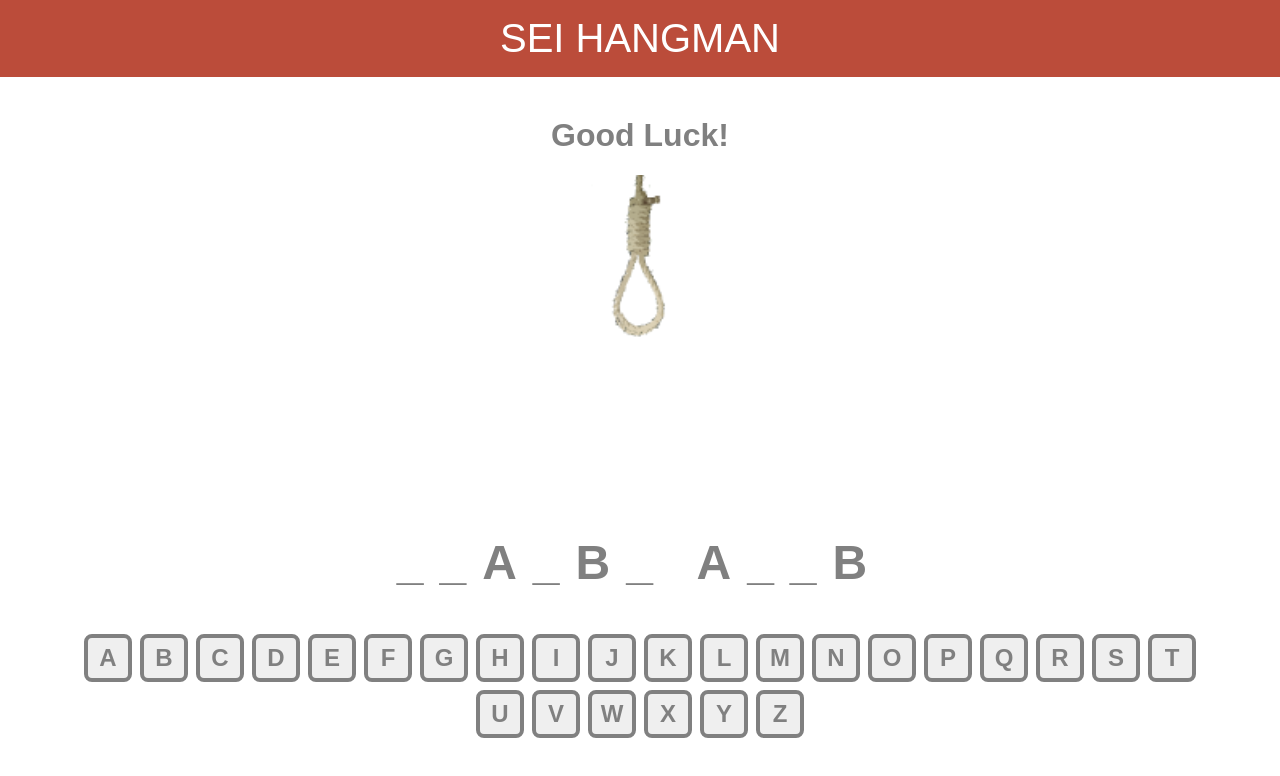
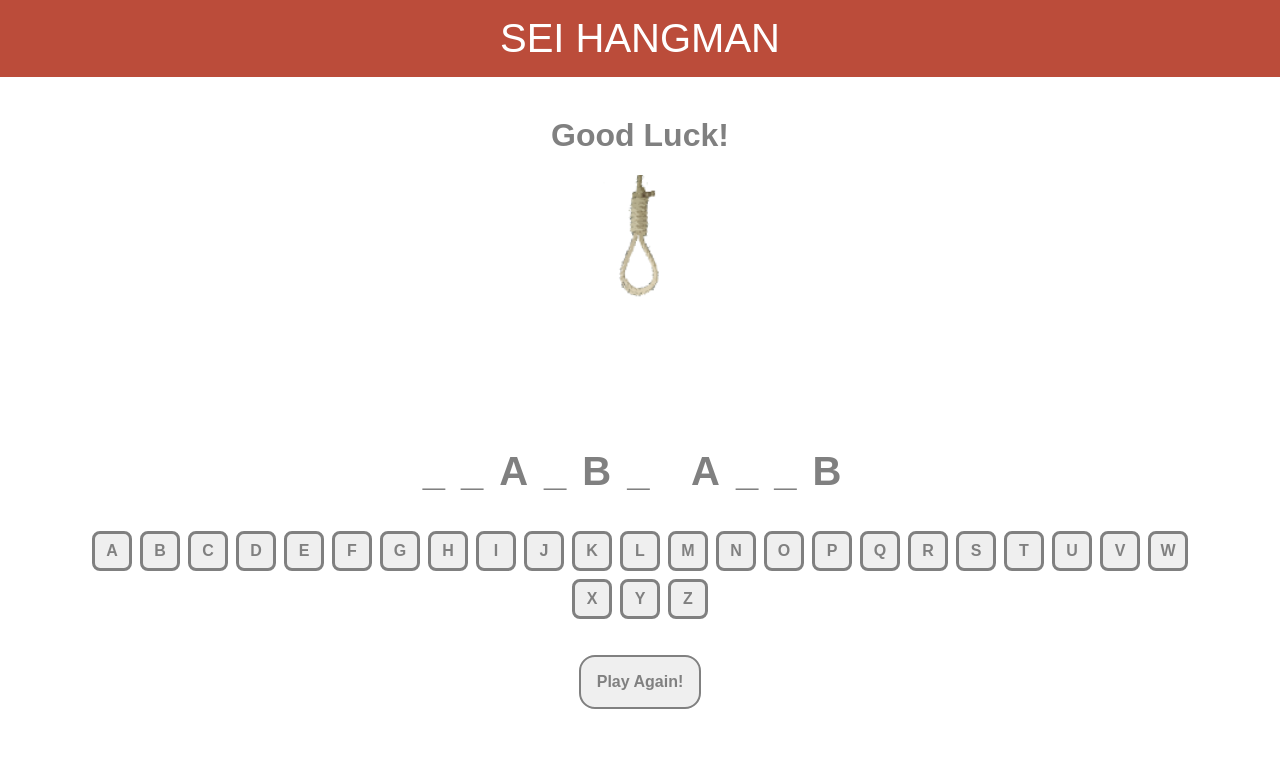
Before and after one commit to Amir9499-99/Hangman-Game, a plain HTML site: page index.html in a window 1280 px wide. Drawn offline with Linux system fonts and the light colour scheme.

Commit message:
Update css

```diff
--- a/css/main.css
+++ b/css/main.css
@@ -5,7 +5,7 @@
 
 :root {
   --dark-accent: #BB4C3A;
-  --accent-light: #76bb76;
+  --accent-light: #76BB76;
 }
 
 body {
@@ -21,9 +21,10 @@ h1 {
 }
 
 #guess {
-  font-size: 6vmin;
+  font-size: 5vmin;
   letter-spacing: 2vmin;
   color: grey;
+  text-align: center;
 }
 
 header {
@@ -36,8 +37,8 @@ header {
 }
 
 #gallows {
-  width: 15vmin;
-  height: 40vmin;
+  width: 11.25vmin;
+  height: 30vmin;
   background-size: cover;
   background-image: url(../imgs/hangman.png);
 }
@@ -50,15 +51,15 @@ header {
 }
 
 #letters button {
-  font-size: 3vmin;
+  font-size: 2vmin;
   font-weight: bold;
-  width: 6vmin;
-  height: 6vmin;
+  width: 5vmin;
+  height: 5vmin;
   display: flex;
   justify-content: center;
   align-items: center;
   margin: .5vmin;
-  border: .5vmin solid grey;
+  border: .4vmin solid grey;
   color: grey;
   border-radius: 1vmin;
   outline: none;
@@ -81,3 +82,20 @@ header {
   color: grey;
   cursor: not-allowed;
 }
+
+#replay {
+  font-size: 2vmin;
+  font-weight: bold;
+  padding: 2vmin;
+  margin-top: 4vmin;
+  border: .3vmin solid grey;
+  color: grey;
+  border-radius: 2vmin;
+  outline: none;
+  cursor: pointer;
+}
+
+#replay:hover {
+  background-color: grey;
+  color: white;
+}
--- a/index.html
+++ b/index.html
@@ -41,5 +41,6 @@
     <button>Y</button>
     <button>Z</button>
   </section>
+  <button id="replay">Play Again!</button>
 </body>
 </html>
```
